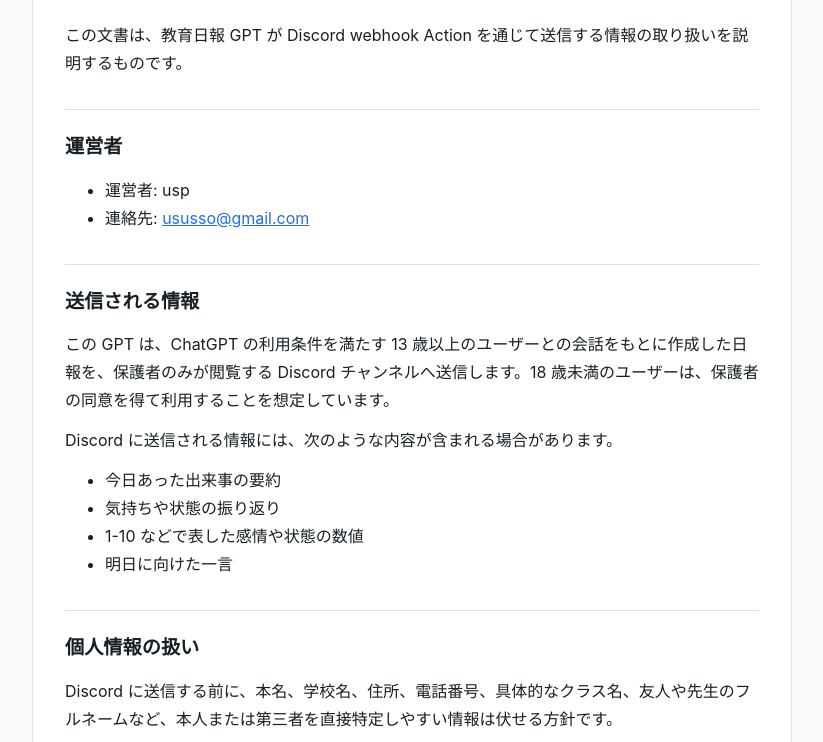
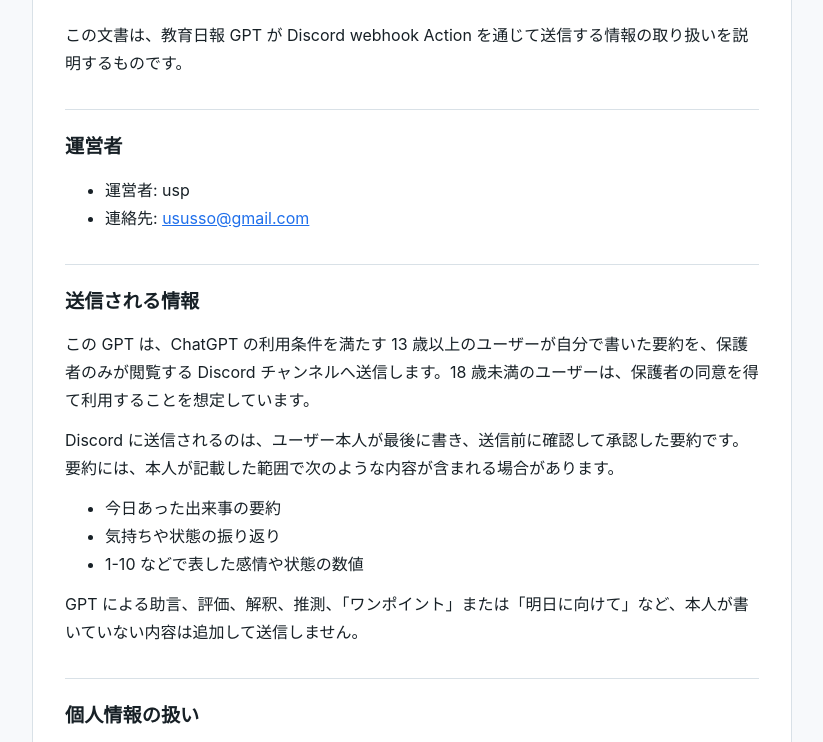
Before and after one commit to gitusp/educational-daily-reports-privacy-policy, a plain HTML site: page index.html in a window 1280 px wide. Shown: the part 152-894 px from the top of the page, without its empty margins (228-1051 px from the left). Drawn offline with Linux system fonts and the light colour scheme.

Commit message:
Update privacy policy for user-authored summaries

```diff
--- a/index.html
+++ b/index.html
@@ -93,18 +93,18 @@
         </ul>
 
         <h2>送信される情報</h2>
-        <p>この GPT は、ChatGPT の利用条件を満たす 13 歳以上のユーザーとの会話をもとに作成した日報を、保護者のみが閲覧する Discord チャンネルへ送信します。18 歳未満のユーザーは、保護者の同意を得て利用することを想定しています。</p>
-        <p>Discord に送信される情報には、次のような内容が含まれる場合があります。</p>
+        <p>この GPT は、ChatGPT の利用条件を満たす 13 歳以上のユーザーが自分で書いた要約を、保護者のみが閲覧する Discord チャンネルへ送信します。18 歳未満のユーザーは、保護者の同意を得て利用することを想定しています。</p>
+        <p>Discord に送信されるのは、ユーザー本人が最後に書き、送信前に確認して承認した要約です。要約には、本人が記載した範囲で次のような内容が含まれる場合があります。</p>
         <ul>
           <li>今日あった出来事の要約</li>
           <li>気持ちや状態の振り返り</li>
           <li>1-10 などで表した感情や状態の数値</li>
-          <li>明日に向けた一言</li>
         </ul>
+        <p>GPT による助言、評価、解釈、推測、「ワンポイント」または「明日に向けて」など、本人が書いていない内容は追加して送信しません。</p>
 
         <h2>個人情報の扱い</h2>
-        <p>Discord に送信する前に、本名、学校名、住所、電話番号、具体的なクラス名、友人や先生のフルネームなど、本人または第三者を直接特定しやすい情報は伏せる方針です。</p>
-        <p>ただし、通知先は保護者のみが閲覧する Discord チャンネルを想定しているため、保護者が状況を理解できる範囲の具体性は残します。</p>
+        <p>Discord に送信する前に、本名、学校名、住所、電話番号、メールアドレス、具体的なクラス名、友人や先生のフルネーム、アカウント ID など、本人または第三者を直接特定しやすい箇所だけを伏せます。それ以外の文章は、本人が書いた内容を変更せずに送信します。</p>
+        <p>マスクする範囲は特定につながる文字列だけに限定し、周囲の文脈は本人の原文のまま残します。</p>
 
         <h2>第三者サービス</h2>
         <p>この GPT の利用時には、ChatGPT を提供する OpenAI と、通知先である Discord に情報が送信・保存される場合があります。それぞれのサービスにおける情報の取り扱いは、各サービスの規約およびプライバシーポリシーに従います。</p>
```
Also changed, not shown: 1 other file.
